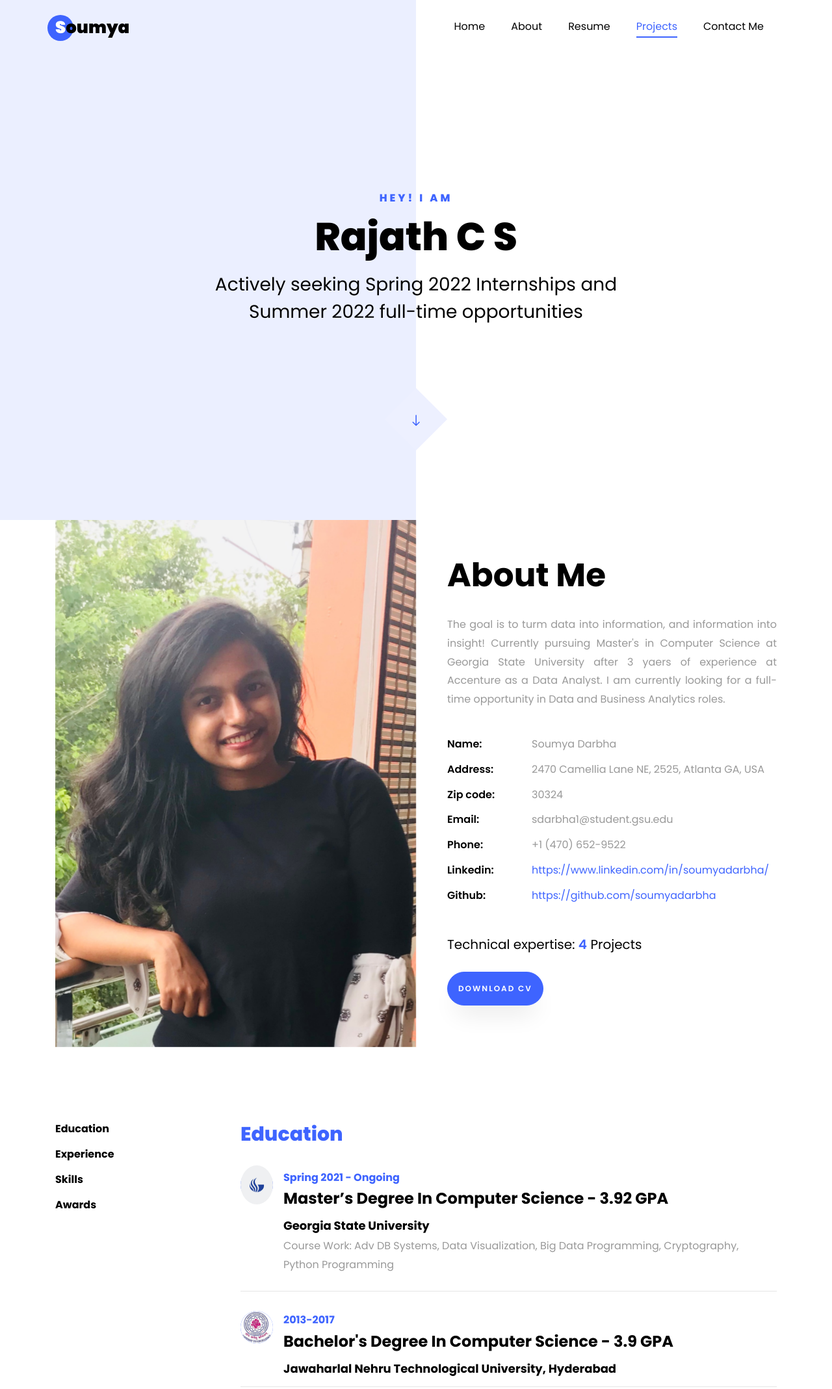
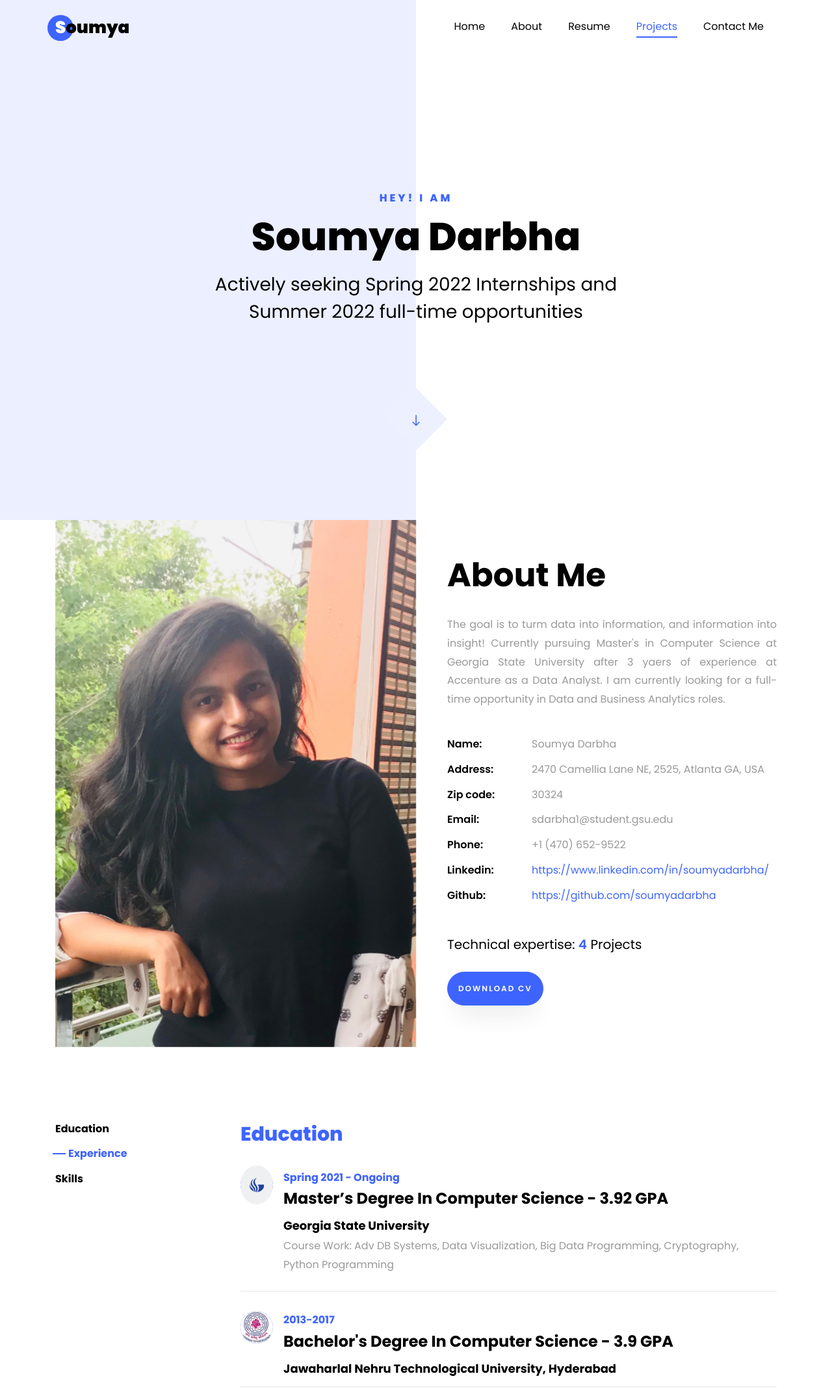
Before and after one commit to soumyadarbha/soumyadarbha.github.io, a plain HTML site: page index.html in a window 1280 px wide. Shown: the top 2137 px of the page at 65% size. Drawn offline with nearby package versions, Linux system fonts and the light colour scheme; files whose address does not match are found by name.

Commit message:
Update index.html

```diff
--- a/index.html
+++ b/index.html
@@ -59,7 +59,7 @@
           <div class="col-lg-8 col-md-6 ftco-animate d-flex align-items-center">
           	<div class="text text-center">
           		<span class="subheading">Hey! I am</span>
-						  <h1>Rajath C S</h1>
+						  <h1>Soumya Darbha</h1>
 						  <h3>Actively seeking Spring 2022 Internships and Summer 2022 full-time opportunities</h3>
 							</div>
             </div>
@@ -125,7 +125,7 @@
 					      <li><a href="#page-1">Education</a></li>
 					      <li><a href="#page-2">Experience</a></li>
 					      <li><a href="#page-3">Skills</a></li>
-					      <li><a href="#page-4">Awards</a></li>
+
 					    </ul>
 					  </nav>
 					</div>
@@ -183,7 +183,7 @@
 	    				</div>
 	    				<div class="resume-wrap d-flex ftco-animate">
 	    					<div class="icon d-flex align-items-center justify-content-center">
-					    		<img style="border-radius: 50%;" height=60 width=60 src="images/accenture.jpg">
+					    		<img style="border-radius: 50%;" height=60 width=60 src="images/accenture.png">
 					    	</div>
 					    	<div class="text pl-3">
 		    					<span class="date">Jul 2017 - Oct 2020</span>
```
